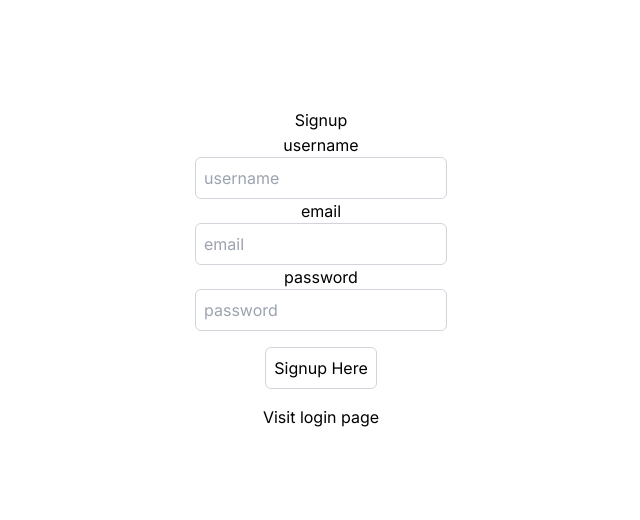
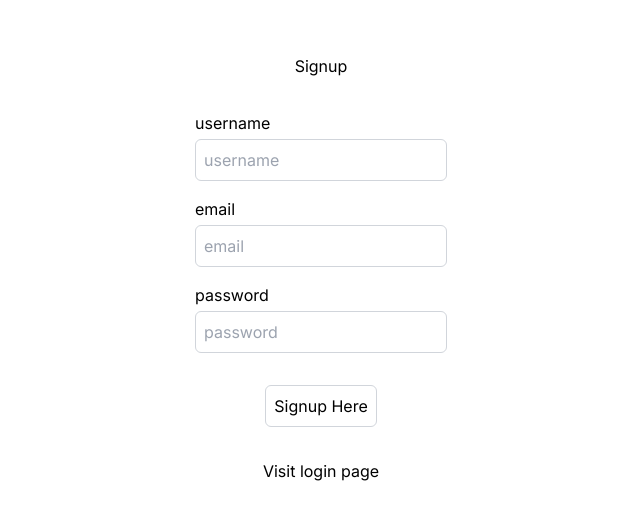
Before and after one commit to Amen-Musingarimi/next-auth, a Next.js app: page /signup in a window 1280 px wide. Shown: the part 132-652 px from the top of the page, without its empty margins (319-959 px from the left). Built offline with nearby package versions, Linux system fonts and the light colour scheme.

Commit message:
Style the sign up page

```diff
--- a/src/app/signup/page.tsx
+++ b/src/app/signup/page.tsx
@@ -15,9 +15,10 @@
   const onSignup = async () => {};
 
   return (
-    <div className="flex flex-col items-center justify-center min-h-screen py-2">
+    <div className="flex flex-col items-center justify-center min-h-screen py-2 gap-4">
       <h1>Signup</h1>
       <hr />
+      <div className="flex flex-col gap-1">
         <label htmlFor="username">username</label>
         <input
           className="p-2 rounded-md border outline-none border-gray-300"
@@ -27,6 +28,8 @@
           onChange={(e) => setUser({ ...user, username: e.target.value })}
           placeholder="username"
         />
+      </div>
+      <div className="flex flex-col gap-1">
         <label htmlFor="email">email</label>
         <input
           className="p-2 rounded-md border outline-none border-gray-300"
@@ -36,6 +39,8 @@
           onChange={(e) => setUser({ ...user, email: e.target.value })}
           placeholder="email"
         />
+      </div>
+      <div className="flex flex-col gap-1">
         <label htmlFor="password">password</label>
         <input
           className="p-2 rounded-md border outline-none border-gray-300"
@@ -45,6 +50,7 @@
           onChange={(e) => setUser({ ...user, password: e.target.value })}
           placeholder="password"
         />
+      </div>
       <button
         onClick={onSignup}
         className="p-2 border border-gray-300 rounded-md my-4 focus:outline-none focus:border-gray-600"
```
Lines whose indentation alone changed are shown as unchanged.
